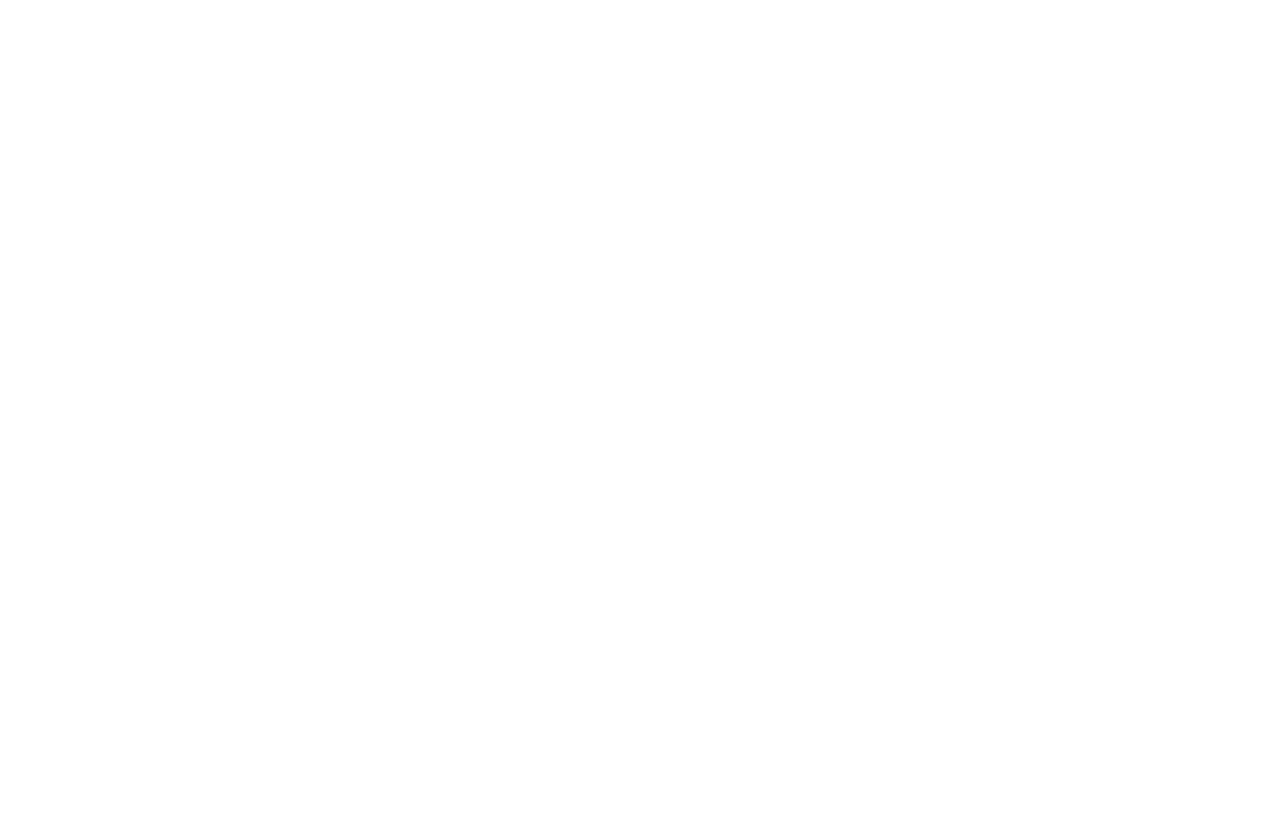
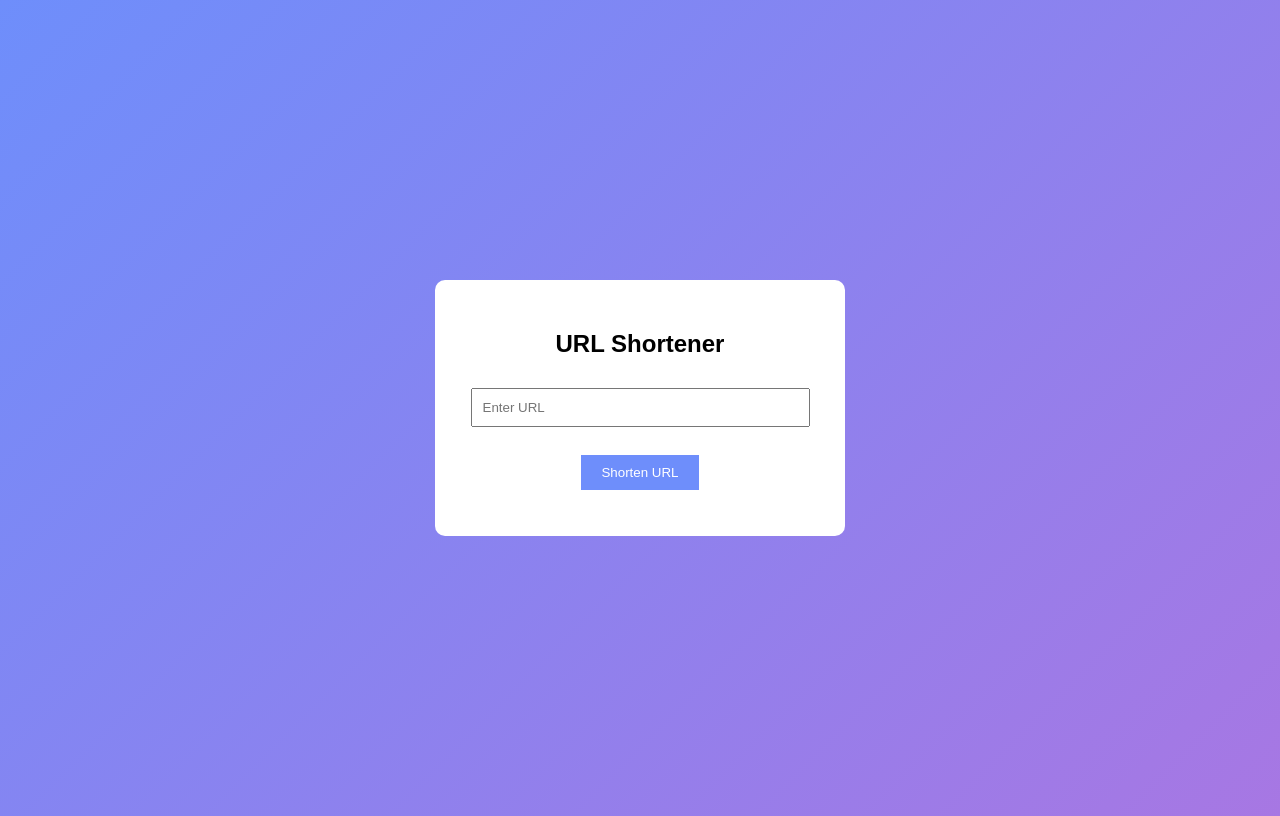
Before and after one commit to sairohithtadangi7-coder/lambda-url-shortener-error, a plain HTML site: page index.html in a window 1280 px wide. Drawn offline with Linux system fonts and the light colour scheme.

Commit message:
Update index.html

```diff
--- a/index.html
+++ b/index.html
@@ -1,3 +1,63 @@
+<!DOCTYPE html>
+<html>
+<head>
+
+<meta charset="UTF-8">
+<title>URL Shortener</title>
+
+<style>
+
+body{
+    font-family: Arial;
+    background: linear-gradient(135deg,#6e8efb,#a777e3);
+    display:flex;
+    justify-content:center;
+    align-items:center;
+    height:100vh;
+}
+
+.container{
+    background:white;
+    padding:30px;
+    border-radius:10px;
+    width:350px;
+    text-align:center;
+}
+
+input{
+    width:90%;
+    padding:10px;
+    margin:10px 0;
+}
+
+button{
+    padding:10px 20px;
+    background:#6e8efb;
+    border:none;
+    color:white;
+    cursor:pointer;
+}
+
+</style>
+
+</head>
+
+<body>
+
+<div class="container">
+
+<h2>URL Shortener</h2>
+
+<input id="urlInput" placeholder="Enter URL">
+
+<br><br>
+
+<button onclick="shorten()">Shorten URL</button>
+
+<p id="result"></p>
+
+</div>
+
 <script>
 
 async function shorten(){
@@ -11,7 +71,9 @@
 
 try{
 
-let response = await fetch("https://008jmqrlo7.execute-api.us-east-1.amazonaws.com/shorten",{
+let response = await fetch(
+"https://008jmqrlo7.execute-api.us-east-1.amazonaws.com/shorten",
+{
 method:"POST",
 headers:{
 "Content-Type":"application/json"
@@ -19,22 +81,24 @@
 body:JSON.stringify({
 url: longUrl
 })
-});
+}
+);
 
 let data = await response.json();
 
-/* FIX: parse lambda body */
-let parsed = JSON.parse(data.body);
-
 document.getElementById("result").innerHTML =
-"Short URL: <a href='"+parsed.short_url+"' target='_blank'>"+parsed.short_url+"</a>";
+"Short URL: <a href='"+data.short_url+"' target='_blank'>"+data.short_url+"</a>";
 
 }
+catch(error){
 
-catch(error){
 document.getElementById("result").innerHTML="Error connecting to API";
+
 }
 
 }
 
 </script>
+
+</body>
+</html>
```
